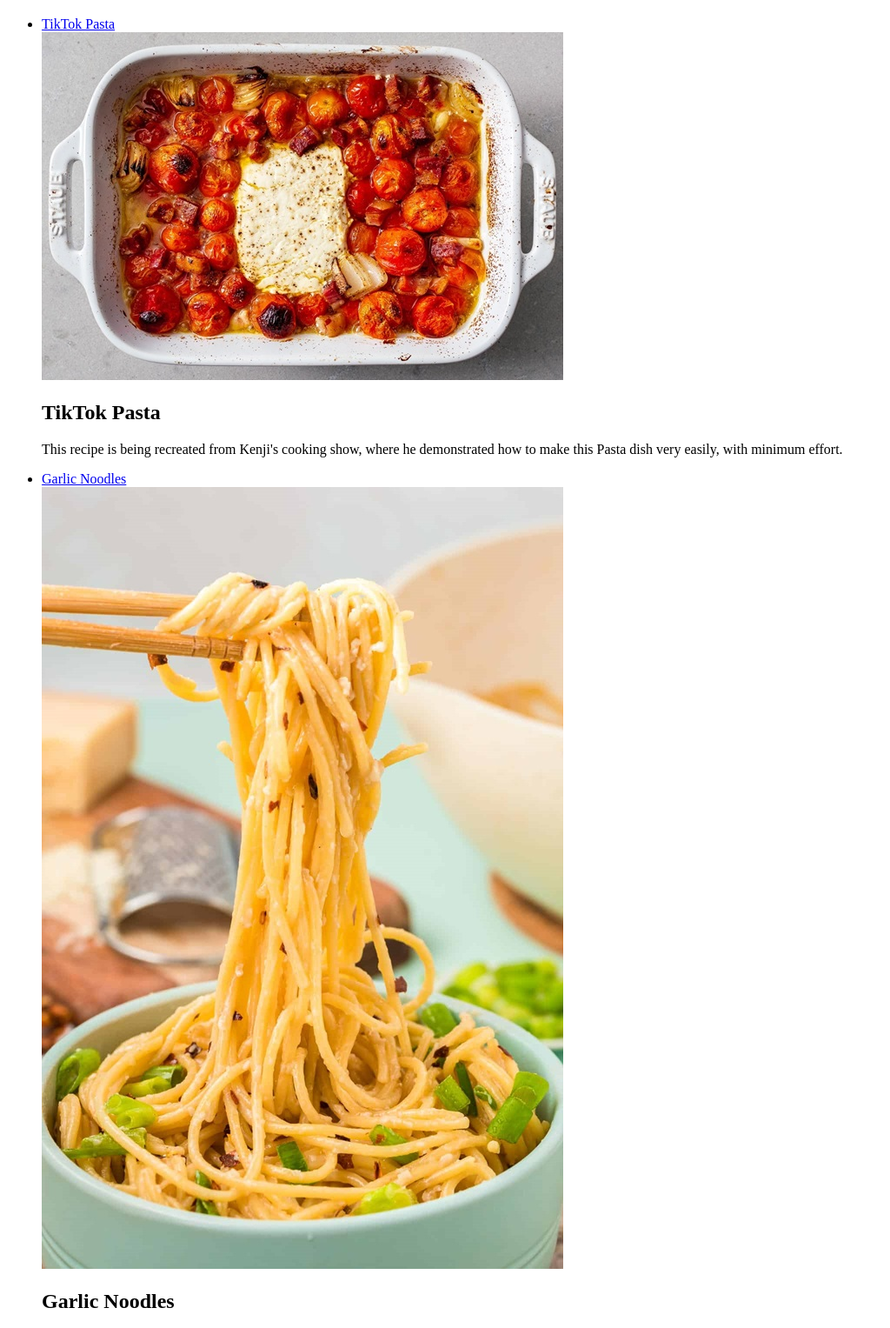
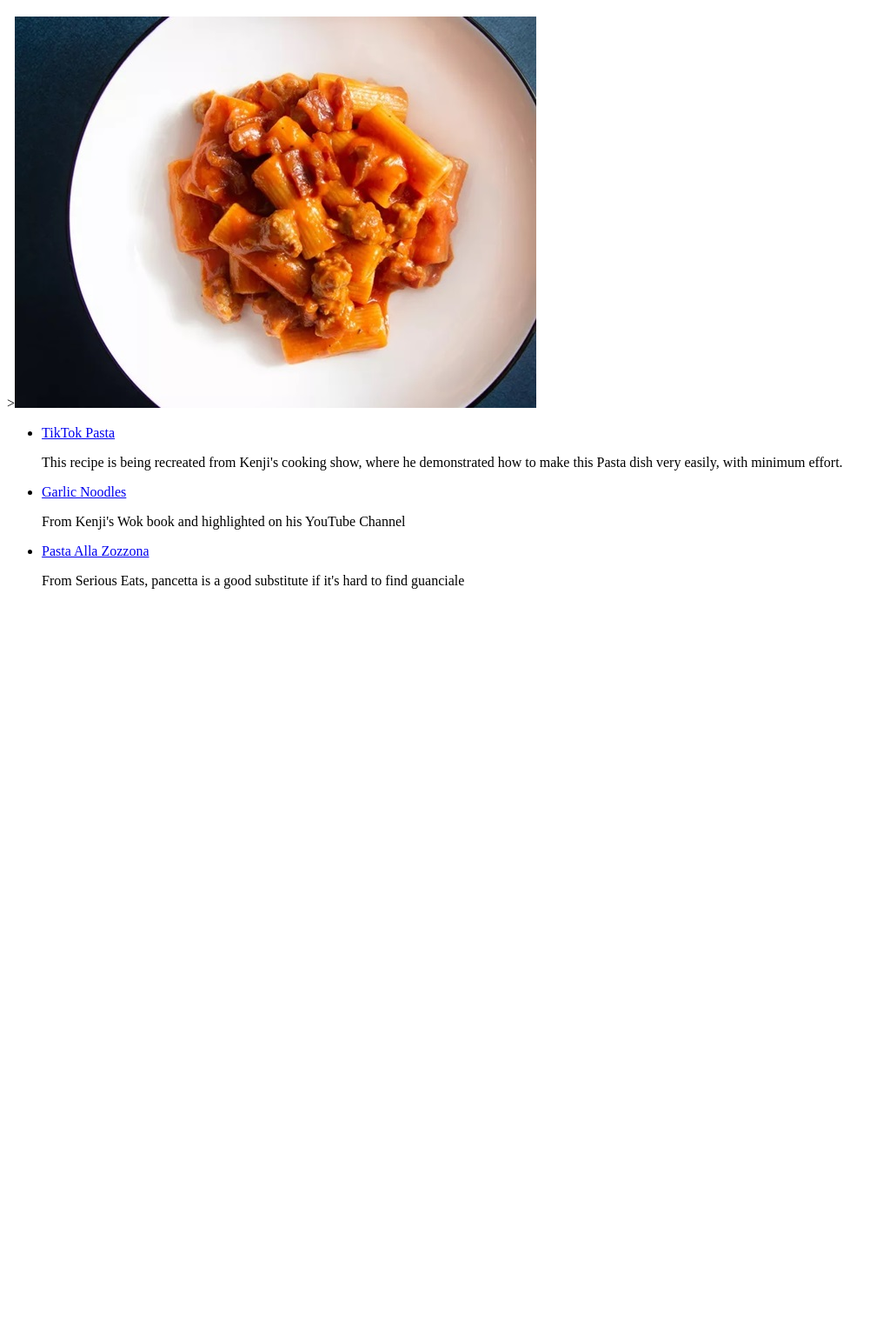
Before and after one commit to kensablinsky/odin-recipes, a plain HTML site: page index.html in a window 1280 px wide. Shown: the part 61-1588 px from the top of the page at 87% size, without its empty margins (0-1024 px from the left). After the commit the page ends 800 px from the top, so only its background shows below. Drawn offline with Linux system fonts and the light colour scheme.

Commit message:
Clean up links with less image clutter

```diff
--- a/index.html
+++ b/index.html
@@ -7,18 +7,13 @@
 </head>
 <body>
   <h1>Odin Recipes</h1>
+  ><img src="img/zozzona.jpg" alt="Pasta Alla Zozzona" height="450" width="600">
   <ul>
     <li><a href="recipes/tiktokpasta.html">TikTok Pasta</a></li>
-      <img src="./img/tiktoc.jpg" alt="Pasta Dish" height="400" width="600">
-      <h2>TikTok Pasta</h2>
       <p>This recipe is being recreated from Kenji's cooking show, where he demonstrated how to make this Pasta dish very easily, with minimum effort.</p>
     <li><a href="recipes/garlicnoodles.html">Garlic Noodles</a></li>
-      <img src="img/garlicnoodles.jpg" alt="Garlic Noodles" height="899" width="600">
-      <h2>Garlic Noodles</h2>
       <p>From Kenji's Wok book and highlighted on his YouTube Channel</p>
     <li><a href="recipes/pastazozzana.html">Pasta Alla Zozzona</a></li>
-      <img src="img/zozzona.jpg" alt="Pasta Alla Zozzona" alt="Pasta Alla Zozzona" height="450" width="600">
-      <h2>Pasta Alla Zozzona</h2>
       <p>From Serious Eats, pancetta is a good substitute if it's hard to find guanciale</p>
   </ul>
 
```
